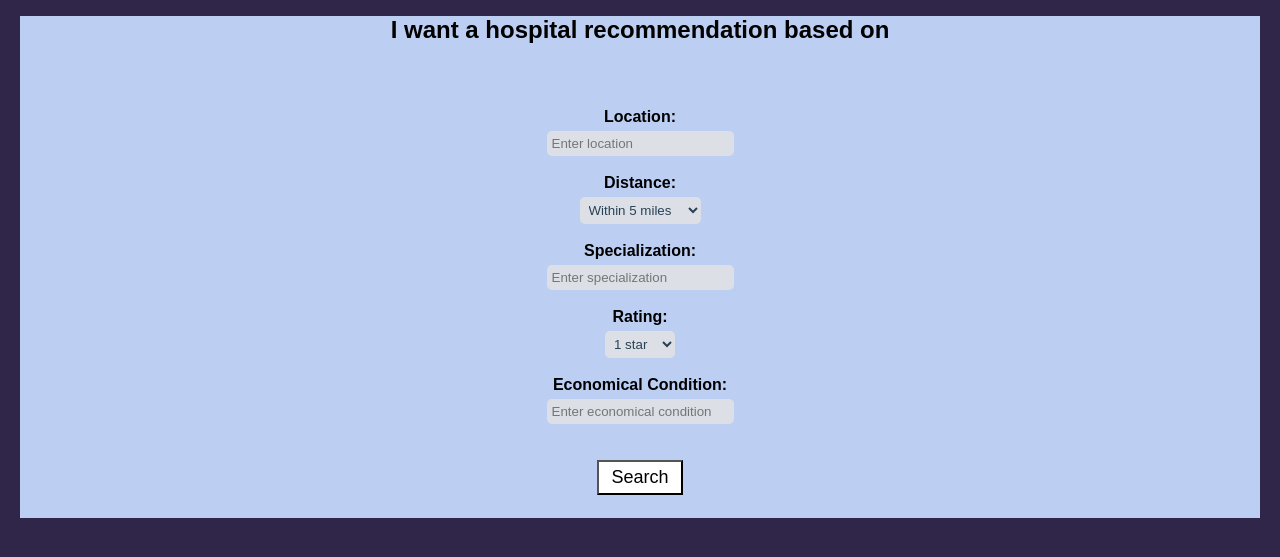
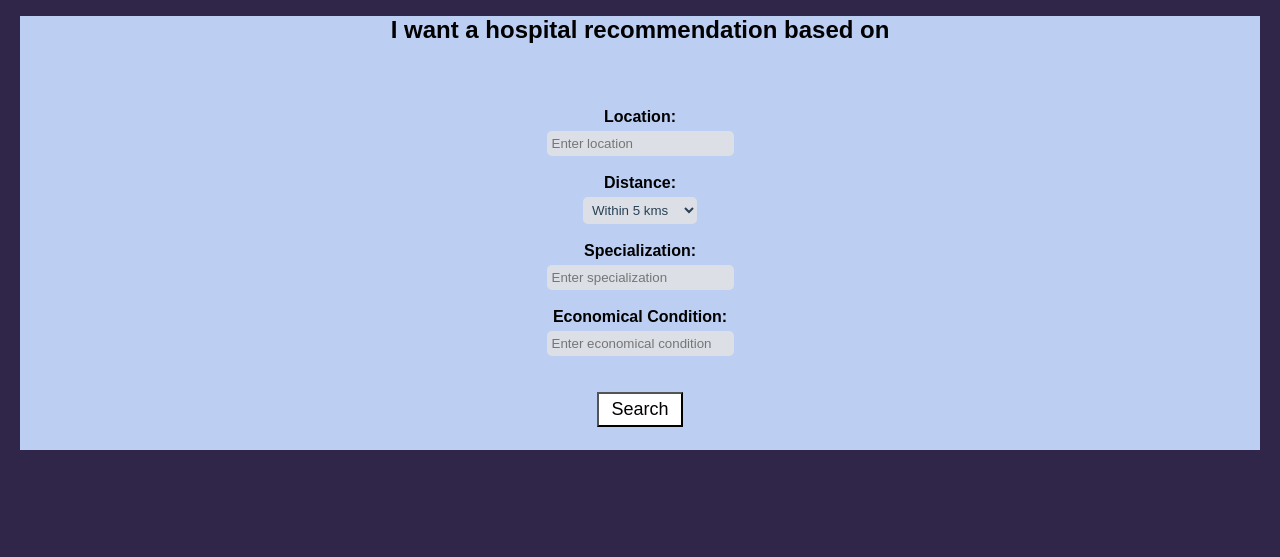
Before and after one commit to BelieveInTheLimitless/Hospital-Recommendation-System, a Python web app: template templates/index.html in a window 1280 px wide. Shown: the part 168-725 px from the top of the page. Run offline with Jinja, Linux system fonts and the light colour scheme; the template is opened without the code that fills it, so the values that code supplies are empty.

Commit message:
Minor changes

```diff
--- a/requirements.txt
+++ b/requirements.txt
@@ -1 +1,2 @@
 selenium
+flask
--- a/templates/index.html
+++ b/templates/index.html
@@ -28,25 +28,15 @@
           <br><br>
           <label for="distance">Distance:</label>
           <select id="distance" name="distance">
-            <option value="5">Within 5 miles</option>
-            <option value="10">Within 10 miles</option>
-            <option value="20">Within 20 miles</option>
-            <option value="50">Within 50 miles</option>
+            <option value="5">Within 5 kms</option>
+            <option value="10">Within 10 kms</option>
+            <option value="20">Within 20 kms</option>
+            <option value="50">Within 50 kms</option>
           </select>
           <br><br>
 
           <label for="specialization">Specialization:</label>
           <input type="text" id="specialization" name="specialization" placeholder="Enter specialization">
-          <br><br>
-
-          <label for="rating">Rating:</label>
-          <select id="rating" name="rating">
-            <option value="1">1 star</option>
-            <option value="2">2 stars</option>
-            <option value="3">3 stars</option>
-            <option value="4">4 stars</option>
-            <option value="5">5 stars</option>
-          </select>
           <br><br>
 
           <label for="economical_condition">Economical Condition:</label>
```
